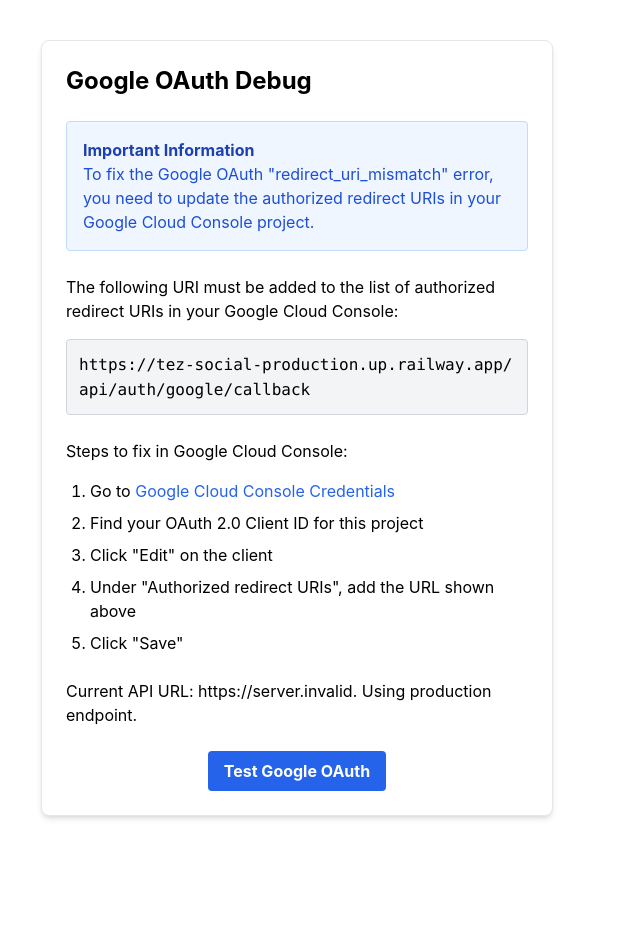
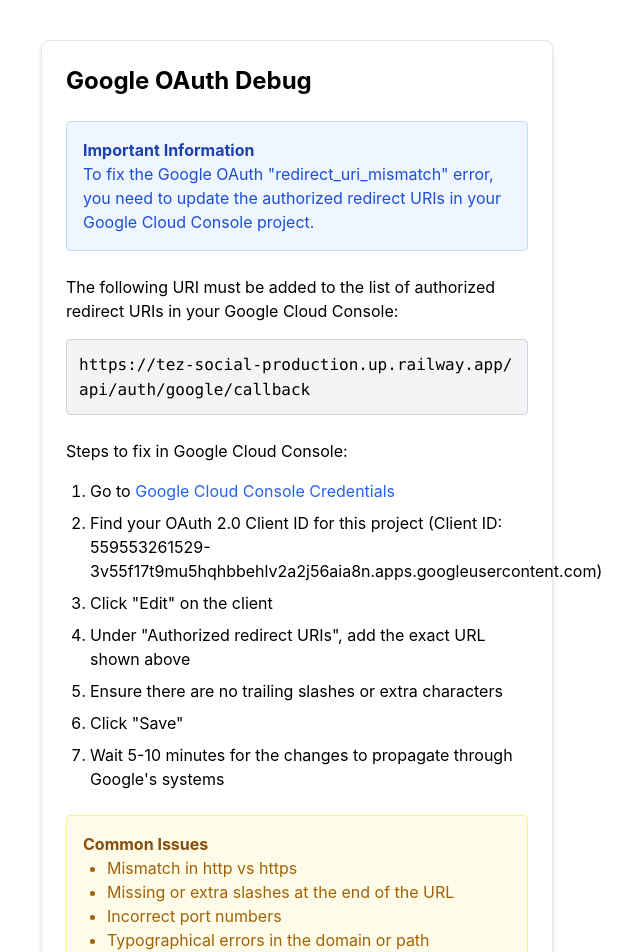
Before and after one commit to sreenjoy/tez-social, a Next.js app in the folder frontend/: page /auth/google/debug in a window 1280 px wide. Shown: the top 952 px of the page, without its empty margins (343-983 px from the left). Before the commit the page ends 856 px from the top, so only its background shows below. Built offline with nearby package versions, Linux system fonts and the light colour scheme; no server answers.

Commit message:
Enhance Google OAuth debug page with detailed instructions for fixing redirect_uri_mismatch error

```diff
--- a/frontend/pages/auth/google/debug.tsx
+++ b/frontend/pages/auth/google/debug.tsx
@@ -45,11 +45,24 @@
 
         <ol className="list-decimal pl-6 mb-6 space-y-2">
           <li>Go to <a href="https://console.cloud.google.com/apis/credentials" target="_blank" rel="noopener noreferrer" className="text-blue-600 hover:underline">Google Cloud Console Credentials</a></li>
-          <li>Find your OAuth 2.0 Client ID for this project</li>
+          <li>Find your OAuth 2.0 Client ID for this project (Client ID: 559553261529-3v55f17t9mu5hqhbbehlv2a2j56aia8n.apps.googleusercontent.com)</li>
           <li>Click "Edit" on the client</li>
-          <li>Under "Authorized redirect URIs", add the URL shown above</li>
+          <li>Under "Authorized redirect URIs", add the exact URL shown above</li>
+          <li>Ensure there are no trailing slashes or extra characters</li>
           <li>Click "Save"</li>
+          <li>Wait 5-10 minutes for the changes to propagate through Google's systems</li>
         </ol>
+
+        <div className="bg-yellow-50 p-4 rounded mb-6 border border-yellow-200">
+          <h2 className="font-bold text-yellow-800">Common Issues</h2>
+          <ul className="list-disc pl-6 text-yellow-700">
+            <li>Mismatch in http vs https</li>
+            <li>Missing or extra slashes at the end of the URL</li>
+            <li>Incorrect port numbers</li>
+            <li>Typographical errors in the domain or path</li>
+            <li>Forgetting to include the global prefix 'api' in the path</li>
+          </ul>
+        </div>
 
         <p className="mb-6">{message}</p>
 
```
